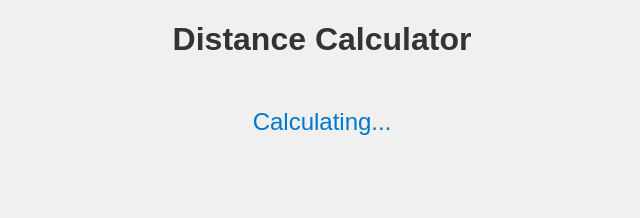
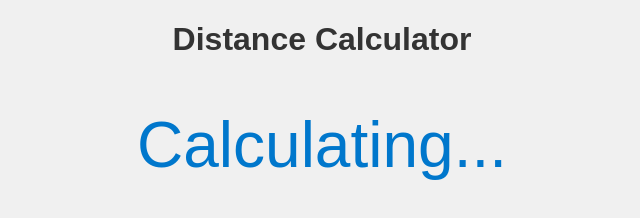
Before and after one commit to xredon/Geo, a plain HTML site: page index.html in a window 1280 px wide. Shown: the whole page, without its empty margins (318-958 px from the left). Drawn offline with Linux system fonts and the light colour scheme.

Commit message:
lletra gran

```diff
--- a/styles.css
+++ b/styles.css
@@ -9,7 +9,7 @@ h1 {
 }
 
 #distance {
-    font-size: 24px;
+    font-size: 64px;
     margin-top: 50px;
     color: #0077cc;
 }
```
